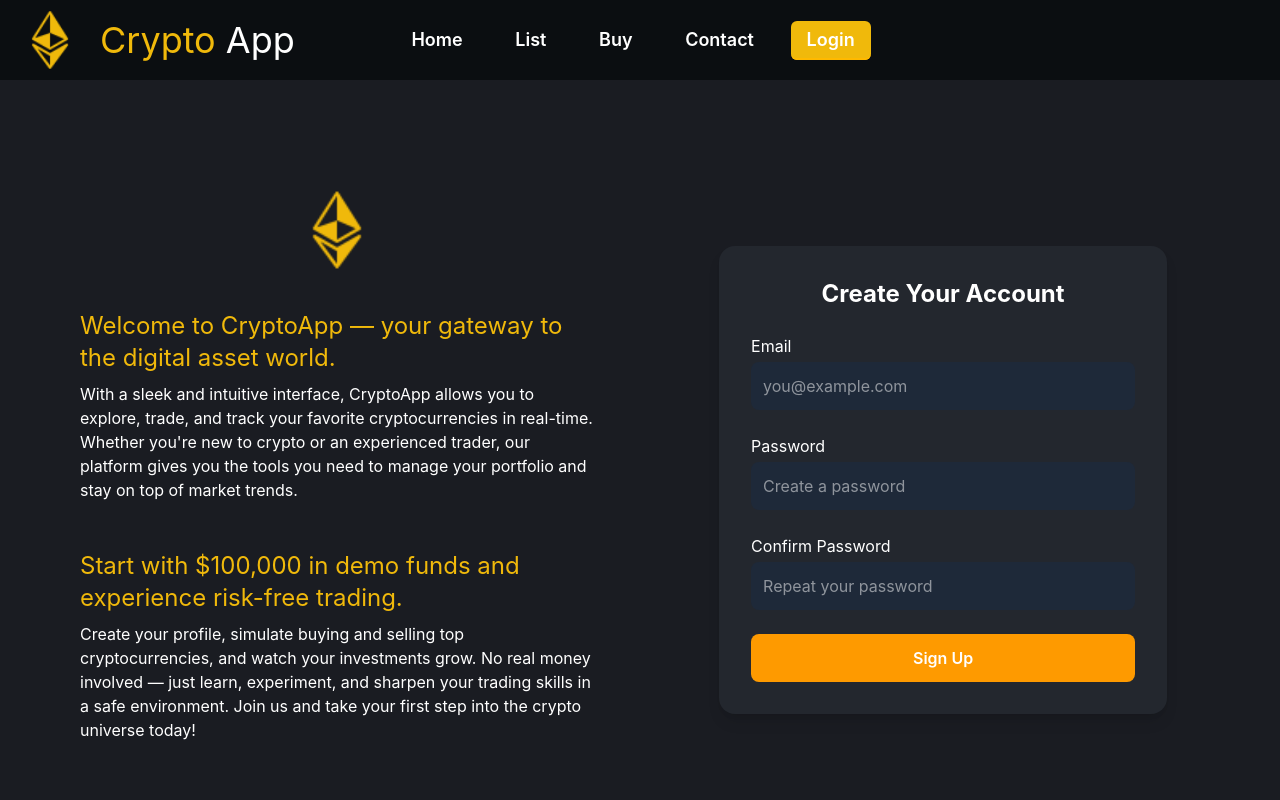
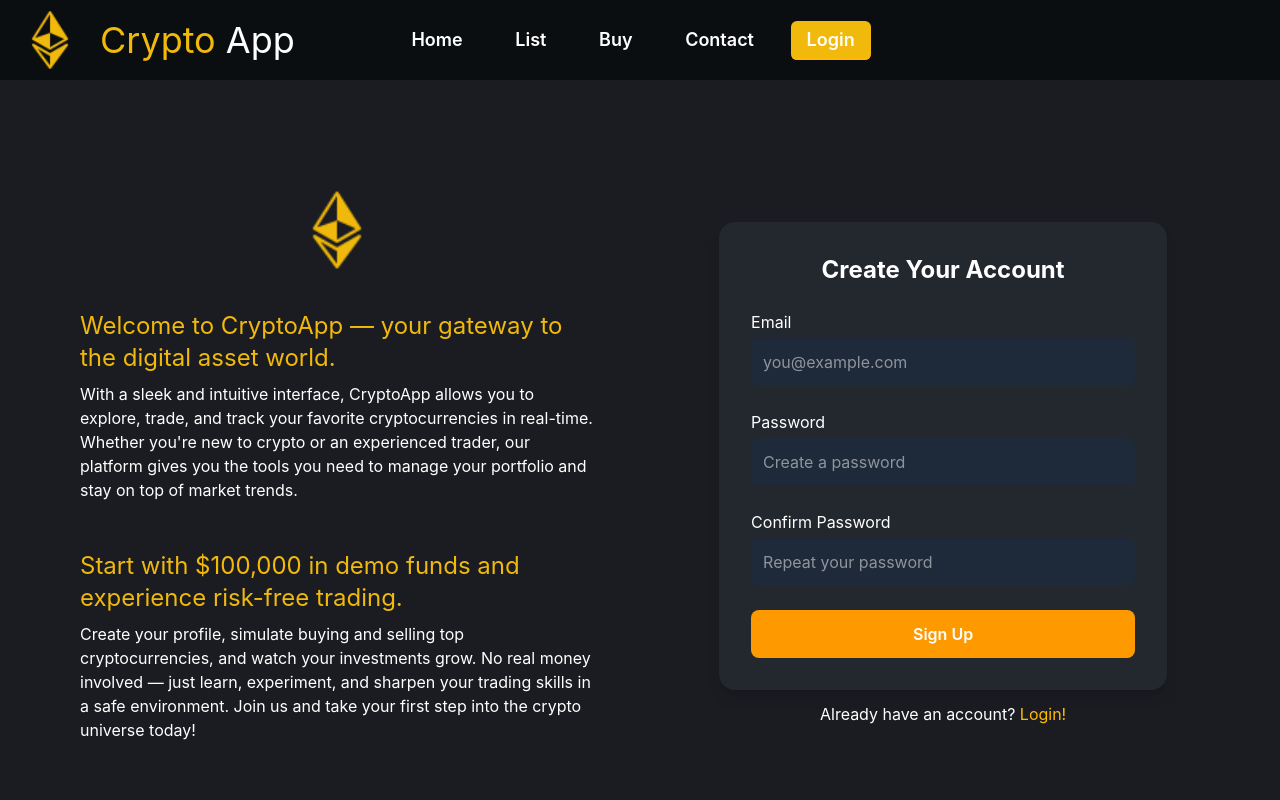
Before and after one commit to karisikdzemil/Crypto-App, a React app: page /register in a window 1280 px wide. Shown: the top 800 px of the page. Built offline with nearby package versions, Linux system fonts and the light colour scheme; no server answers; the HTML template or start-up script is replaced by a standard one.

Commit message:
preparing to implement loader function

```diff
--- a/src/components/UI/Header.jsx
+++ b/src/components/UI/Header.jsx
@@ -75,7 +75,7 @@ export default function Header() {
         </li>
         <li>
           <NavLink
-            to="/register"
+            to="/register?/login"
             className={({ isActive }) =>
               `text-white text-lg font-semibold px-4 py-2 hover:bg-gray-800 rounded-md cursor-pointer bg-[#F0B90B] ${
                 isActive ? "border-b-2 border-amber-400" : ""
--- a/src/components/pages/Register.jsx
+++ b/src/components/pages/Register.jsx
@@ -1,20 +1,28 @@
 import Login from "../register/Login";
 import Singup from "../register/Singup";
+import { Link, useSearchParams } from "react-router-dom";
 export default function Register() {
+  const [searchParams] = useSearchParams();
+  const isLogin = searchParams.get("mode") === "login";
+
   return (
     <section className="w-full min-h-[100vh] bg-[#1A1C22ff] p-10 flex items-center flex-col-reverse gap-3 md:flex-row">
       <div className="md:w-1/2 w-full h-full p-5">
-    <img className="w-20 h-20 m-auto mb-5 rounded-md" src="image.png" alt="" />
+        <img
+          className="w-20 h-20 m-auto mb-5 rounded-md"
+          src="image.png"
+          alt=""
+        />
         <div className="w-full h-full p-5">
           <h1 className=" text-[#F0B90B] text-md md:text-2xl">
             Welcome to CryptoApp — your gateway to the digital asset world.
           </h1>
           <p className="text-white text-left my-2">
-          With a sleek and intuitive interface, CryptoApp allows you to explore,
-          trade, and track your favorite cryptocurrencies in real-time. Whether
-          you're new to crypto or an experienced trader, our platform gives you
-          the tools you need to manage your portfolio and stay on top of market
-          trends.
+            With a sleek and intuitive interface, CryptoApp allows you to
+            explore, trade, and track your favorite cryptocurrencies in
+            real-time. Whether you're new to crypto or an experienced trader,
+            our platform gives you the tools you need to manage your portfolio
+            and stay on top of market trends.
           </p>
         </div>
         <div className="w-full h-full p-5">
@@ -22,19 +30,27 @@ export default function Register() {
             Start with $100,000 in demo funds and experience risk-free trading.
           </h1>
           <p className="text-white text-left my-2">
-          Create your profile, simulate buying and selling top cryptocurrencies,
-          and watch your investments grow. No real money involved — just learn,
-          experiment, and sharpen your trading skills in a safe environment.
-          Join us and take your first step into the crypto universe today!
+            Create your profile, simulate buying and selling top
+            cryptocurrencies, and watch your investments grow. No real money
+            involved — just learn, experiment, and sharpen your trading skills
+            in a safe environment. Join us and take your first step into the
+            crypto universe today!
           </p>
         </div>
       </div>
-    <div className="md:w-1/2 w-full h-full flex items-center justify-center">
+      <div className="md:w-1/2 w-full h-full flex items-center justify-center flex-col ">
+        {isLogin ? <Login /> : <Singup />}
 
-    {/* <Login /> */}
-    <Singup />
+        <p className="text-white p-3">
+          {isLogin ? "Don't have an account?" : "Already have an account?"}{" "}
+          <Link
+            className="text-amber-400"
+            to={`?mode=${isLogin ? "singup" : "login"}`}
+          >
+            {isLogin ? "Sing up!" : "Login!"}
+          </Link>
+        </p>
       </div>
-
     </section>
   );
 }
--- a/src/components/register/Login.jsx
+++ b/src/components/register/Login.jsx
@@ -27,7 +27,7 @@ export default function Login() {
 
         <button
           type="submit"
-          className="w-full py-3 bg-amber-500 hover:bg-amber-600 text-white font-semibold rounded-lg transition"
+          className="w-full py-3 bg-amber-500 hover:bg-amber-600 text-white font-semibold rounded-lg transition cursor-pointer"
         >
           Login
         </button>
--- a/src/components/register/Singup.jsx
+++ b/src/components/register/Singup.jsx
@@ -35,7 +35,7 @@ export default function Singup () {
 
   <button
     type="submit"
-    className="w-full py-3 bg-amber-500 hover:bg-amber-600 text-white font-semibold rounded-lg transition"
+    className="w-full py-3 bg-amber-500 hover:bg-amber-600 text-white font-semibold rounded-lg transition cursor-pointer"
   >
     Sign Up
   </button>
```
Lines whose indentation alone changed are shown as unchanged.
